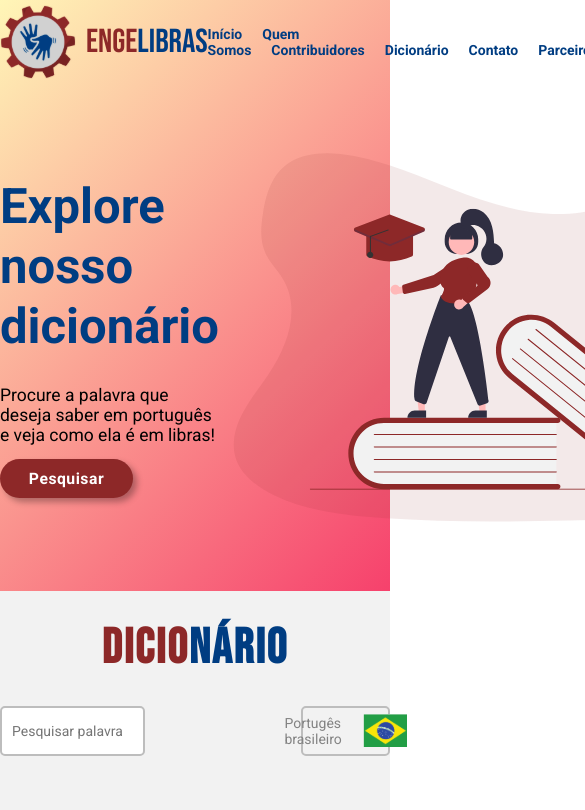
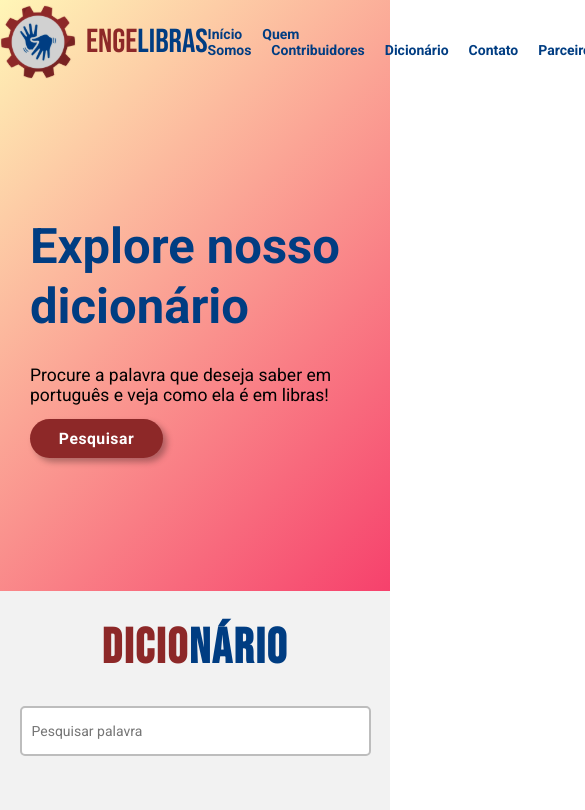
Before and after one commit to ThiagooKings/engelibras, a Next.js app: page /dicionario in a window 390 px wide. Shown: the top 810 px of the page, 585 px wide, since content can reach past the window. Built offline with nearby package versions, Linux system fonts and the light colour scheme.

Commit message:
começando as mudanças para responsividade do dicionário

```diff
--- a/src/styles/pages/Dicionario.module.css
+++ b/src/styles/pages/Dicionario.module.css
@@ -18,8 +18,6 @@
     max-width: 992px;
     margin: 0 auto;
     gap: 1rem;
-    display: grid;
-    grid-template-columns: 1fr 1fr;
     height: 60vh;
 }
 
@@ -34,15 +32,7 @@
     padding-bottom: 1rem;
 }
 
-.imagemBanner {
-    display: flex;
-    align-items: center;
-}
 
-.imagemBanner img {
-    width: 550px;
-    height: auto;
-}
 
 .sectionBox {
     padding-top: 2rem;
@@ -63,9 +53,6 @@
 }
 
 .buscaeIdioma {
-    display: grid;
-    gap: 2.5rem;
-    grid-template-columns: 1.4fr 1fr;
     padding-bottom: 4rem;
 }
 
@@ -195,3 +182,64 @@ max-width: 100%;
 .buscaNaoEncontrada{
     text-align: center;
 }
+
+@media screen and (min-width: 801px){
+    .imagemBanner {
+        display: flex;
+        align-items: center;
+    }
+
+    .imagemBanner img { /* para telas maiores */
+        width: 550px;
+        height: auto;
+    }
+    .conteudoBanner {
+        display: grid;
+        grid-template-columns: 1fr 1fr;
+    }
+
+    .buscaeIdioma {
+        display: grid;
+        gap: 2.5rem;
+        grid-template-columns: 1.4fr 1fr;
+        padding-bottom: 4rem;
+    }
+
+}
+
+@media screen and (max-width: 800px) { /* para telas menores */
+   .imagemBanner{
+       display: none;
+   }
+
+   .imagemBanner img {
+    display: none;
+    }
+
+    .conteudoBanner {
+        display: flex;
+        align-items: center;
+        justify-content: center;
+        padding-left: 30px;
+        padding-right: 30px;
+    }
+
+    .buscaeIdioma {
+        display: flex;
+        justify-content: center;
+
+    }
+
+    .buscaeIdioma form{
+       width: 90vw;
+    }
+    .selectIdioma {
+        display: none;
+    }
+
+    .inputBusca {
+        width: 100%;
+    }
+
+
+}
```
